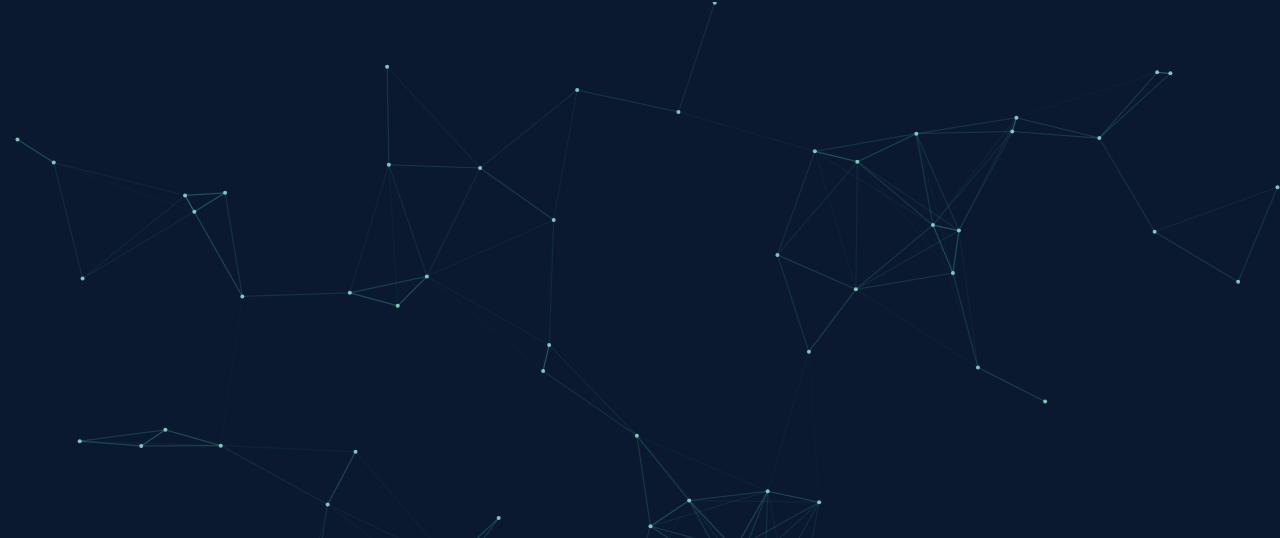
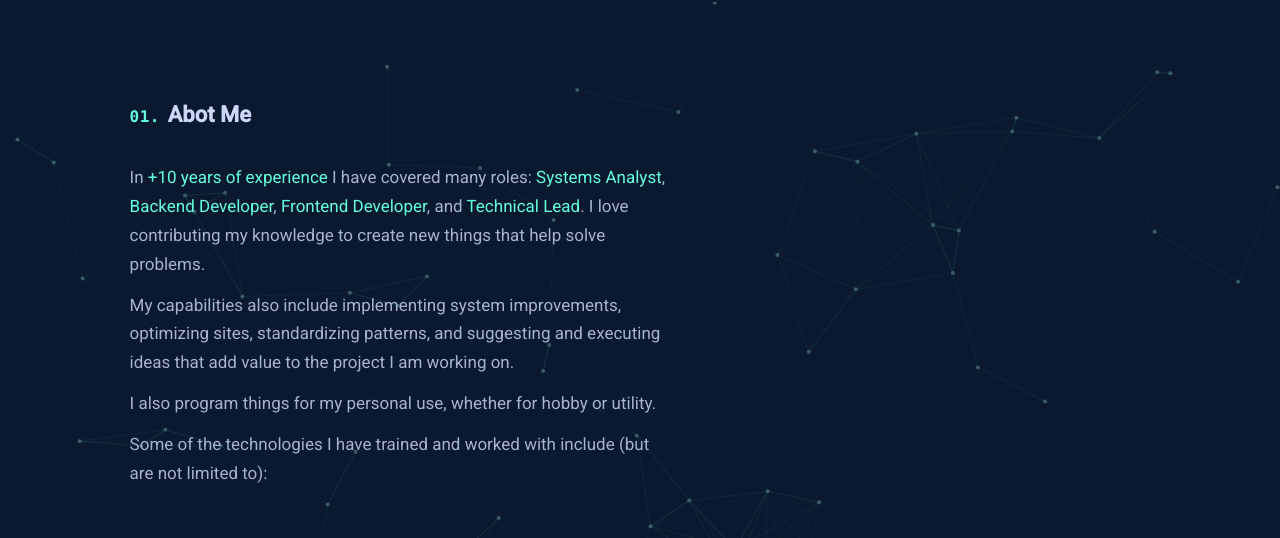
Before and after one commit to Arshiya-rze/Portfolio, an Angular app: page / in a window 1280 px wide. Shown: the part 798-1336 px from the top of the page. Built offline with nearby package versions, Linux system fonts and the light colour scheme; grey boxes are pictures that could not be loaded.

Commit message:
design about component with animate background and title & descriptions done

```diff
--- a/src/app/components/about/about.component.html
+++ b/src/app/components/about/about.component.html
@@ -1,3 +1,35 @@
 <section #aboutRoot class="about" id="about" aria-label="Animated background">
     <canvas #bgCanvas class="about-canvas" aria-hidden="true"></canvas>
+
+    <section class="section-description">
+        <div class="div-title">
+            <span class="title"><span>01.</span> Abot Me</span>
+        </div>
+
+        <div class="text">
+            <span>
+                In <span class="bold-color">+10 years of experience</span> I have covered many roles: <span
+                    class="bold-color">Systems Analyst</span>,
+                <span class="bold-color">Backend Developer</span>, <span class="bold-color">Frontend
+                    Developer</span>, and <span class="bold-color">Technical Lead</span>. I love contributing my
+                knowledge to create new things that
+                help solve
+                problems.
+            </span>
+
+            <span>
+                My capabilities also include implementing system improvements, optimizing sites, standardizing patterns,
+                and suggesting and executing ideas that add value to the project I am working on.
+            </span>
+
+            <span>
+                I also program things for my personal use, whether for hobby or utility.
+            </span>
+
+            <span>
+                Some of the technologies I have trained and worked with include (but are not limited to):
+            </span>
+        </div>
+
+    </section>
 </section>
--- a/src/app/components/about/about.component.scss
+++ b/src/app/components/about/about.component.scss
@@ -1,8 +1,32 @@
+// :root {
+//     --bg-1: #0a192f;
+//     --bg-2: #102a4a;
+//     --dot: #9debdc;
+//     --line: #64ffda;
+// }
+
+// .about {
+//     position: relative;
+//     min-height: 100vh;
+//     overflow: clip;
+//     background: linear-gradient(135deg, var(--bg-1), var(--bg-2));
+// }
+
+// .about-canvas {
+//     position: absolute;
+//     inset: 0;
+//     display: block;
+//     z-index: 0;
+//     filter: opacity(0.9);
+// }
+
 :root {
     --bg-1: #0a192f;
     --bg-2: #102a4a;
-    --dot: #9debdc;
-    --line: #64ffda;
+    --text: #a8b2d1;
+    --title: #ccd6f6;
+    --accent: #64ffda;
+    --divider: rgba(136, 146, 176, .25);
 }
 
 .about {
@@ -10,12 +34,107 @@
     min-height: 100vh;
     overflow: clip;
     background: linear-gradient(135deg, var(--bg-1), var(--bg-2));
+    isolation: isolate;
+
+    &::before {
+        content: "";
+        position: absolute;
+        inset: 0;
+        // z-index: 1;
+        pointer-events: none;
+        background: linear-gradient(180deg,
+                rgba(10, 25, 47, .82) 0%,
+                rgba(10, 25, 47, .88) 100%);
+    }
 }
 
 .about-canvas {
     position: absolute;
     inset: 0;
     display: block;
-    z-index: 0;
-    filter: opacity(0.9);
+    z-index: 2;
+    // برای وضوح انیمیشن بگراند صفحه
+    opacity: .35;
+    pointer-events: none;
 }
+
+.section-description {
+    position: relative;
+    z-index: 100;
+    max-width: 1200px;
+    margin-inline: auto;
+    padding: clamp(72px, 12vh, 120px) clamp(16px, 7vw, 96px);
+    display: grid;
+    grid-template-columns: 1fr;
+    gap: 16px;
+    color: #a8b2d1;
+    // color: var(--text);
+}
+
+.div-title {
+    display: flex;
+    align-items: center;
+    gap: 12px;
+    margin-bottom: 8px;
+    // z-index: 2;
+
+    &::after {
+        content: "";
+        flex: 1;
+        height: 1px;
+        background: var(--divider);
+        transform: translateY(2px);
+    }
+
+    .title {
+        // color: var(--title);
+        color: #ccd6f6;
+        font-weight: 700;
+        font-size: clamp(18px, 2.8vw, 22px);
+        display: inline-flex;
+        align-items: baseline;
+        gap: 8px;
+        white-space: nowrap;
+
+        >span {
+            // color: var(--accent);
+            color: #64ffda;
+            font-family: ui-monospace, SFMono-Regular, Menlo, Monaco, Consolas, "Liberation Mono", monospace;
+            font-size: clamp(14px, 2.2vw, 16px);
+            letter-spacing: .4px;
+        }
+    }
+}
+
+.text {
+    max-width: 60ch;
+    line-height: 1.7;
+    display: grid;
+    gap: 12px;
+
+    >span {
+        display: block;
+        // color: var(--text);
+        color: #a8b2d1;
+        font-size: clamp(14px, 2.4vw, 16px);
+
+        .bold-color {
+            color: #64ffda;
+        }
+    }
+}
+
+@media (min-width: 992px) {
+    .section-description {
+        grid-template-columns: minmax(320px, 560px);
+        gap: 24px;
+    }
+
+    .text>span {
+        font-size: 17px;
+    }
+}
+
+.about {
+    scroll-margin-top: 80px;
+}
```
